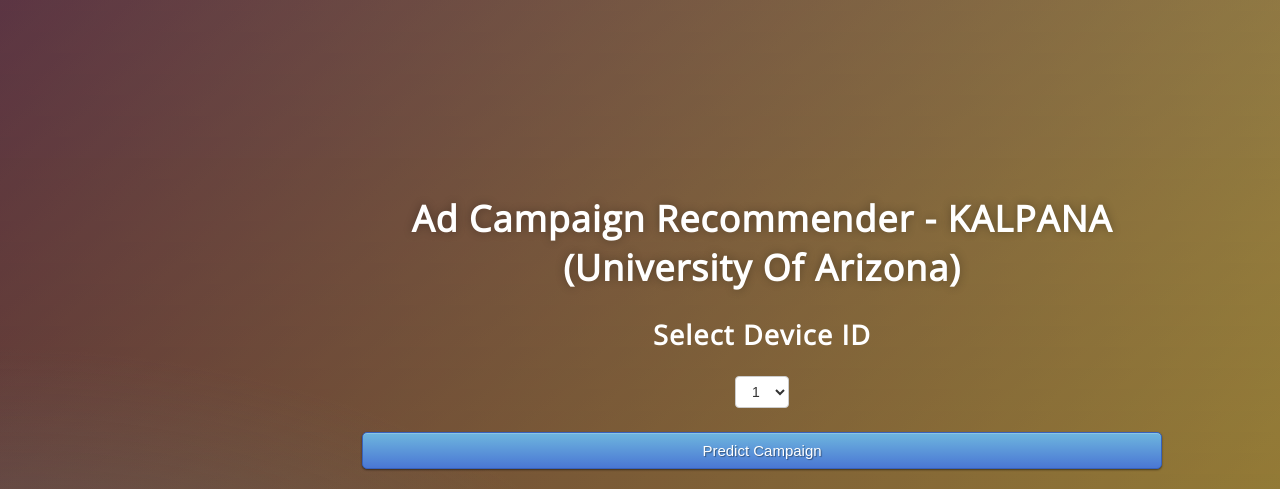
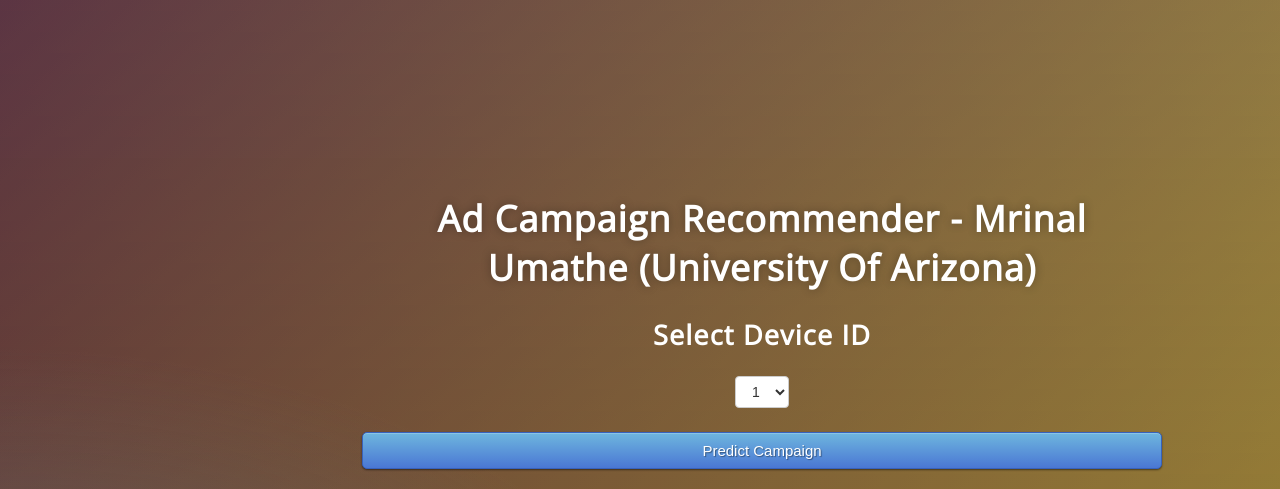
Before and after one commit to karuppaiyam/adscampaign, a Flask app: template templates/index.html in a window 1280 px wide. Shown: the top 489 px of the page. Run offline with Flask 2, Linux system fonts and the light colour scheme; the template is opened without the code that fills it: most values are stand-ins (such as "Sample title", 1, 10 or a date in 2020); parts of the project's set-up code (start-up, migrations or seed data) failed here and were passed over.

Commit message:
Update index.html

```diff
--- a/templates/index.html
+++ b/templates/index.html
@@ -16,7 +16,7 @@
 
 <body>
  <div class="login">
-	<h1>Ad Campaign Recommender - KALPANA (University Of Arizona)</h1>
+	<h1>Ad Campaign Recommender - Mrinal Umathe (University Of Arizona)</h1>
      <!-- Main Input For Receiving Query to our ML -->
 
 <h2>Select Device ID</h2>   <form action="{{ url_for('predict')}}"method="post">
```
